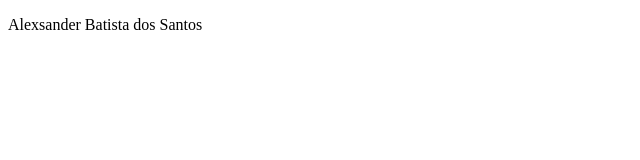
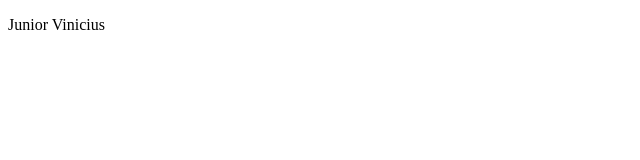
Before and after one commit to alexsanderBDS/alexsanderBDS.github.io, a plain HTML site: page index.html in a window 1280 px wide. Shown: the whole page, without its empty margins (0-640 px from the left). Drawn offline with nearby package versions, Linux system fonts and the light colour scheme.

Commit message:
Update index.html

```diff
--- a/index.html
+++ b/index.html
@@ -23,7 +23,7 @@ var doc = JSON.parse(this.responseText);
 
 var p = document.getElementsByTagName('p')[0];
 
-p.textContent = doc.motorista[0].nome;
+p.textContent = doc.motorista[1].nome;
 
 
 }};
```
